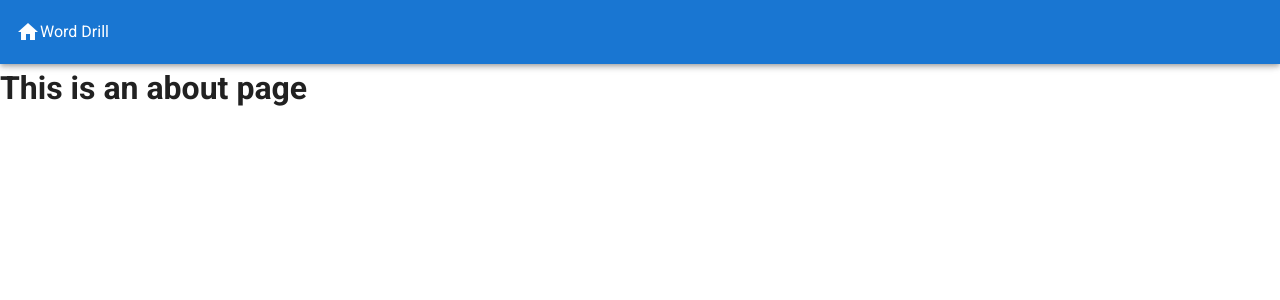
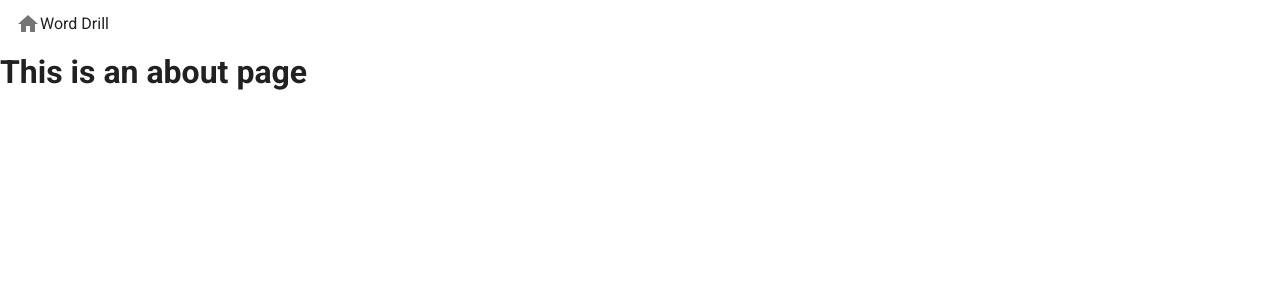
Before and after one commit to dazzilove/word-drill, a Vue app in the folder app/front-end/: page /about in a window 1280 px wide. Shown: the top 300 px of the page. Built offline with nearby package versions, Linux system fonts and the light colour scheme.

Commit message:
v-app-bar 디자인 수정

```diff
--- a/app/front-end/src/App.vue
+++ b/app/front-end/src/App.vue
@@ -1,11 +1,9 @@
 <template>
   <v-app>
-    <v-app-bar app color="primary" dark>
+    <v-app-bar app flat dense floating color="white">
       <div class="d-flex align-center">
-        <router-link to="/">
-          <v-icon middle>mdi-home</v-icon>
-        </router-link>
-        Word Drill
+        <v-icon middle>mdi-home</v-icon>
+        <div>Word Drill</div>
       </div>
     </v-app-bar>
     <v-main>
```
